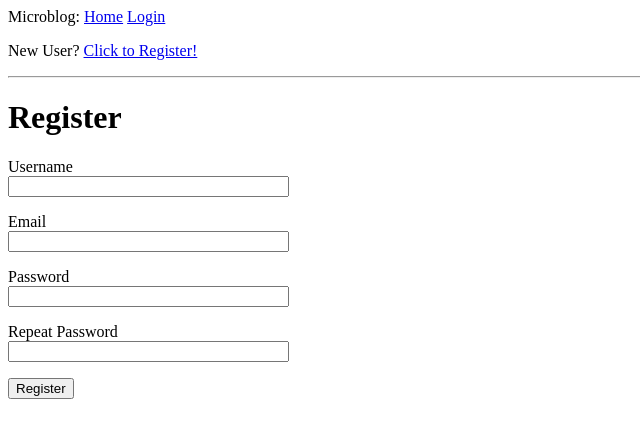
After one commit to sls88/microblog, a Flask app: page /register in a window 1280 px wide. The commit adds this page. Shown: the top 438 px of the page, without its empty margins (0-640 px from the left). Run offline with Flask 2, Linux system fonts and the light colour scheme.

```diff
--- a/app/forms.py
+++ b/app/forms.py
@@ -1,9 +1,28 @@
 from flask_wtf import FlaskForm
 from wtforms import StringField, PasswordField, BooleanField, SubmitField
-from wtforms.validators import DataRequired
+from wtforms.validators import ValidationError, DataRequired, Email, EqualTo
+from app.models import User
 
 class LoginForm(FlaskForm):
     username = StringField('Username', validators=[DataRequired()])
     password = PasswordField('Password', validators=[DataRequired()])
     remember_me = BooleanField('Remember Me')
     submit = SubmitField('Sign In')
+
+class RegistrationForm(FlaskForm):
+    username = StringField('Username', validators=[DataRequired()])
+    email = StringField('Email', validators=[DataRequired(), Email()])
+    password = PasswordField('Password', validators=[DataRequired()])
+    password2 = PasswordField(
+        'Repeat Password', validators=[DataRequired(), EqualTo('password')])
+    submit = SubmitField('Register')
+
+    def validate_username(self, username):
+        user = User.query.filter_by(username=username.data).first()
+        if user is not None:
+            raise ValidationError('Please use a different username.')
+
+    def validate_email(self, email):
+        user = User.query.filter_by(email=email.data).first()
+        if user is not None:
+            raise ValidationError('Please use a different email address.')
--- a/app/models.py
+++ b/app/models.py
@@ -3,6 +3,7 @@ from datetime import datetime
 from werkzeug.security import generate_password_hash, check_password_hash
 from flask_login import UserMixin
 from app import login
+from hashlib import md5
 
 class User(UserMixin, db.Model):
     __table_args__ = {'extend_existing': True}
@@ -21,6 +22,11 @@ class User(UserMixin, db.Model):
     def check_password(self, password):
         return check_password_hash(self.password_hash, password)
 
+    def avatar(self, size):
+        digest = md5(self.email.lower().encode('utf-8')).hexdigest()
+        return 'https://www.gravatar.com/avatar/{}?d=monsterid&s={}'.format(
+            digest, size)
+
 class Post(db.Model):
     __table_args__ = {'extend_existing': True}
     id = db.Column(db.Integer, primary_key=True)
--- a/app/routes.py
+++ b/app/routes.py
@@ -8,6 +8,8 @@ from flask_login import logout_user
 from flask_login import login_required
 from flask import request
 from werkzeug.urls import url_parse
+from app import db
+from app.forms import RegistrationForm
 
 @app.route('/')
 @app.route('/index')
@@ -55,3 +57,27 @@ def login():
 def logout():
     logout_user()
     return redirect(url_for('index'))
+
+@app.route('/register', methods=['GET', 'POST'])
+def register():
+    if current_user.is_authenticated:
+        return redirect(url_for('index'))
+    form = RegistrationForm()
+    if form.validate_on_submit():
+        user = User(username=form.username.data, email=form.email.data)
+        user.set_password(form.password.data)
+        db.session.add(user)
+        db.session.commit()
+        flash('Congratulations, you are now a registered user!')
+        return redirect(url_for('login'))
+    return render_template('register.html', title='Register', form=form)
+
+@app.route('/user/<username>')
+@login_required
+def user(username):
+    user = User.query.filter_by(username=username).first_or_404()
+    posts = [
+        {'author': user, 'body': 'Test post #1'},
+        {'author': user, 'body': 'Test post #2'}
+    ]
+    return render_template('user.html', user=user, posts=posts)
--- a/app/templates/base.html
+++ b/app/templates/base.html
@@ -12,9 +12,14 @@
             <a href="{{ url_for('index') }}">Home</a>
             {% if current_user.is_anonymous %}
             <a href="{{ url_for('login') }}">Login</a>
+            <p>
+                New User? <a href="{{ url_for('register') }}">Click to Register!</a>
+            </p>
             {% else %}
+            <a href="{{ url_for('user', username=current_user.username) }}">Profile</a>
             <a href="{{ url_for('logout') }}">Logout</a>
             {% endif %}
+
         </div>
         <hr>
         {% with messages = get_flashed_messages() %}
--- a/app/templates/login.html
+++ b/app/templates/login.html
@@ -13,7 +13,7 @@
         </p>
         <p>
             {{ form.password.label }}<br>
-            {{ form.password(size=18) }}<br>
+            {{ form.password(size=32) }}<br>
             {% for error in form.password.errors %}
             <span style="color: red;">[{{ error }}]</span>
             {% endfor %}
--- /dev/null
+++ b/app/templates/register.html
@@ -0,0 +1,37 @@
+{% extends "base.html" %}
+
+{% block content %}
+    <h1>Register</h1>
+    <form action="" method="post">
+        {{ form.hidden_tag() }}
+        <p>
+            {{ form.username.label }}<br>
+            {{ form.username(size=32) }}<br>
+            {% for error in form.username.errors %}
+            <span style="color: red;">[{{ error }}]</span>
+            {% endfor %}
+        </p>
+        <p>
+            {{ form.email.label }}<br>
+            {{ form.email(size=32) }}<br>
+            {% for error in form.email.errors %}
+            <span style="color: red;">[{{ error }}]</span>
+            {% endfor %}
+        </p>
+        <p>
+            {{ form.password.label }}<br>
+            {{ form.password(size=32) }}<br>
+            {% for error in form.password.errors %}
+            <span style="color: red;">[{{ error }}]</span>
+            {% endfor %}
+        </p>
+        <p>
+            {{ form.password2.label }}<br>
+            {{ form.password2(size=32) }}<br>
+            {% for error in form.password2.errors %}
+            <span style="color: red;">[{{ error }}]</span>
+            {% endfor %}
+        </p>
+        <p>{{ form.submit() }}</p>
+    </form>
+{% endblock %}
```
Also changed, not shown: app/templates/user.html (added, +19 -0 lines).
